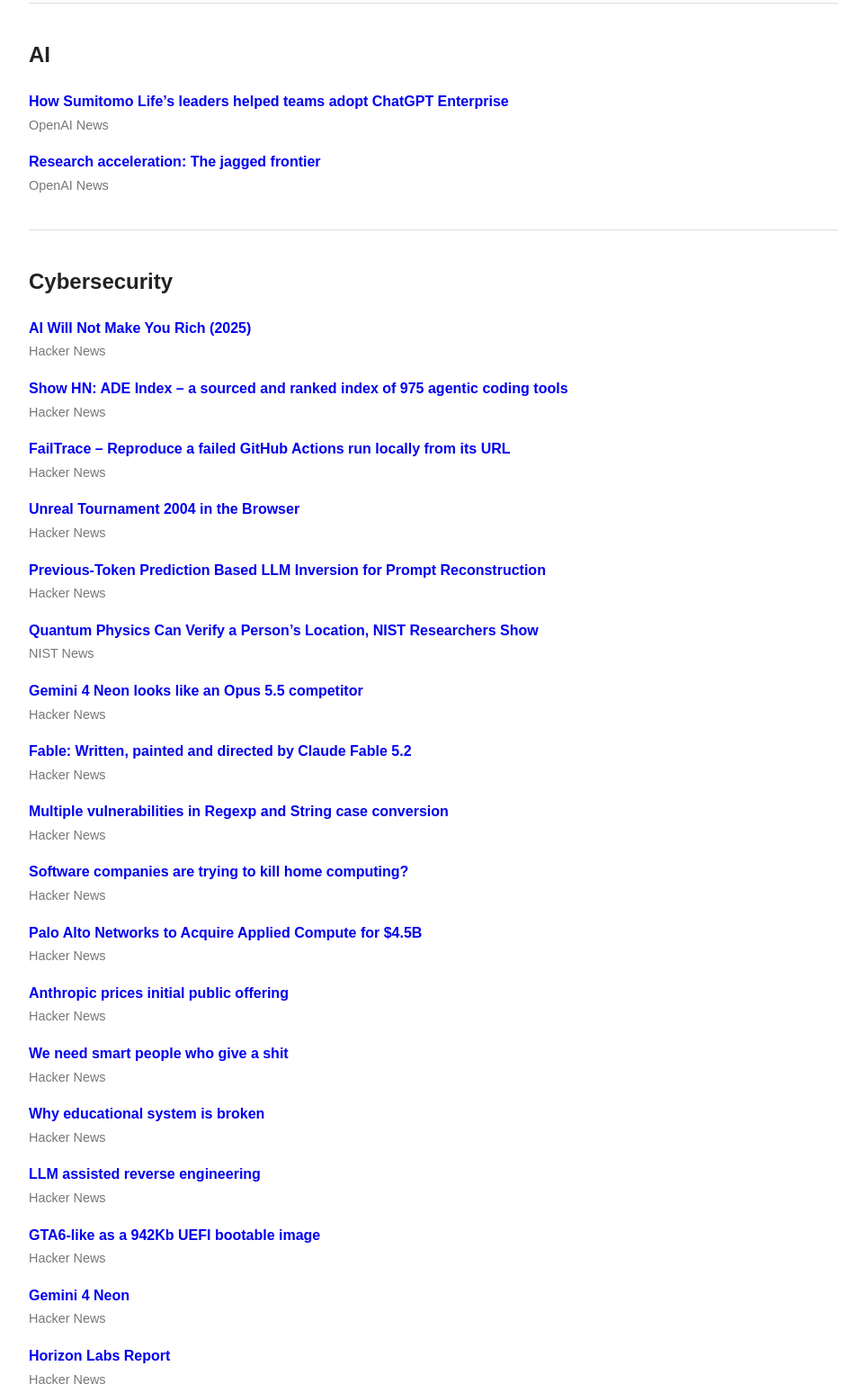
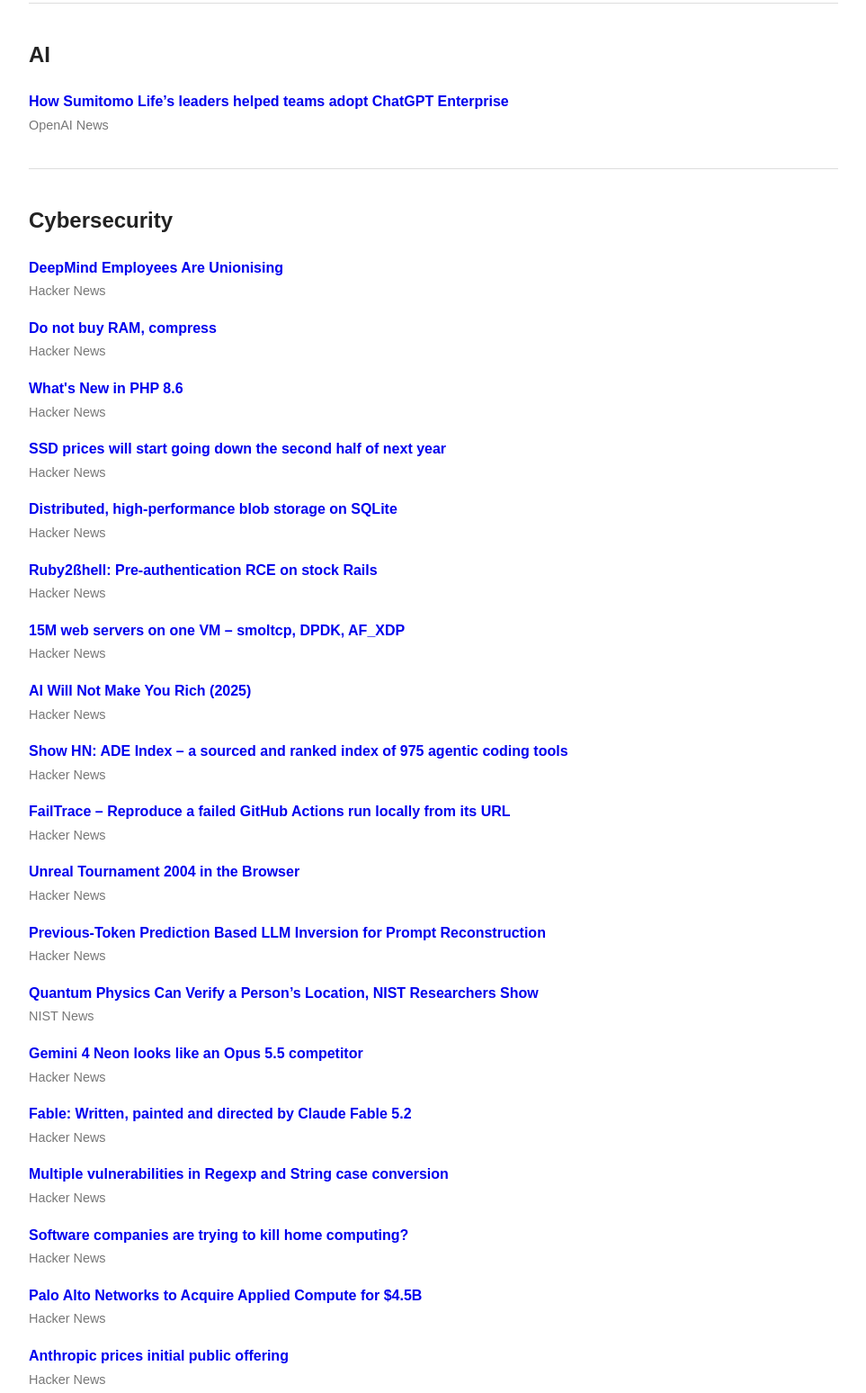
Before and after one commit to Maksim-us/utility-technology-briefing, a plain HTML site: page index.html in a window 1280 px wide. Shown: the part 258-1806 px from the top of the page at 90% size, without its empty margins (158-1121 px from the left). Drawn offline with Linux system fonts and the light colour scheme.

Commit message:
Update briefing 2026-11-19 06:00

```diff
--- a/index.html
+++ b/index.html
@@ -83,16 +83,22 @@ footer {
 Independent briefing covering water utilities, operational technology cybersecurity, GIS,
 artificial intelligence, and enterprise platforms.
 </p>
-<p class="updated">Updated 2026-11-18 19:51 CST</p>
+<p class="updated">Updated 2026-11-19 03:28 CST</p>
 
 <section class="category">
 <h2>AI</h2>
 <div class="article"><a href="https://openai.com/business/customer-stories/sumitomo-life" target="_blank" rel="noopener noreferrer">How Sumitomo Life’s leaders helped teams adopt ChatGPT Enterprise</a><br><span class="source">OpenAI News</span></div>
-<div class="article"><a href="https://openai.com/index/research-acceleration-jagged-frontier" target="_blank" rel="noopener noreferrer">Research acceleration: The jagged frontier</a><br><span class="source">OpenAI News</span></div>
 </section>
 
 <section class="category">
 <h2>Cybersecurity</h2>
+<div class="article"><a href="https://www.gdmunion.co.uk/" target="_blank" rel="noopener noreferrer">DeepMind Employees Are Unionising</a><br><span class="source">Hacker News</span></div>
+<div class="article"><a href="https://curiousbits.nl/blog/do-not-buy-ram-compress/" target="_blank" rel="noopener noreferrer">Do not buy RAM, compress</a><br><span class="source">Hacker News</span></div>
+<div class="article"><a href="https://www.php.net/releases/8.6/en.php" target="_blank" rel="noopener noreferrer">What&#x27;s New in PHP 8.6</a><br><span class="source">Hacker News</span></div>
+<div class="article"><a href="https://www.drivevault.io/blog/when-will-hard-drive-prices-come-down.html" target="_blank" rel="noopener noreferrer">SSD prices will start going down the second half of next year</a><br><span class="source">Hacker News</span></div>
+<div class="article"><a href="https://zerodha.tech/blog/high-performance-distributed-blob-storage/" target="_blank" rel="noopener noreferrer">Distributed, high-performance blob storage on SQLite</a><br><span class="source">Hacker News</span></div>
+<div class="article"><a href="https://verialabs.com/ruby2shell/" target="_blank" rel="noopener noreferrer">Ruby2ßhell: Pre-authentication RCE on stock Rails</a><br><span class="source">Hacker News</span></div>
+<div class="article"><a href="https://kapteko.com/15-million-webservers/" target="_blank" rel="noopener noreferrer">15M web servers on one VM – smoltcp, DPDK, AF_XDP</a><br><span class="source">Hacker News</span></div>
 <div class="article"><a href="https://colossus.com/article/ai-will-not-make-you-rich/" target="_blank" rel="noopener noreferrer">AI Will Not Make You Rich (2025)</a><br><span class="source">Hacker News</span></div>
 <div class="article"><a href="https://adeindex.com/" target="_blank" rel="noopener noreferrer">Show HN: ADE Index – a sourced and ranked index of 975 agentic coding tools</a><br><span class="source">Hacker News</span></div>
 <div class="article"><a href="https://github.com/Ri4dH/failtrace" target="_blank" rel="noopener noreferrer">FailTrace – Reproduce a failed GitHub Actions run locally from its URL</a><br><span class="source">Hacker News</span></div>
@@ -105,12 +111,6 @@ artificial intelligence, and enterprise platforms.
 <div class="article"><a href="https://lateblt.livejournal.com/526188.html" target="_blank" rel="noopener noreferrer">Software companies are trying to kill home computing?</a><br><span class="source">Hacker News</span></div>
 <div class="article"><a href="https://investors.paloaltonetworks.com/news-releases/news-release-details/palo-alto-networks-acquire-applied-compute-bringing-secure-open" target="_blank" rel="noopener noreferrer">Palo Alto Networks to Acquire Applied Compute for $4.5B</a><br><span class="source">Hacker News</span></div>
 <div class="article"><a href="https://www.anthropic.com/news/anthropic-prices-initial-public-offering" target="_blank" rel="noopener noreferrer">Anthropic prices initial public offering</a><br><span class="source">Hacker News</span></div>
-<div class="article"><a href="https://violetpixel.com/blog/2026-11-17-we-need-smart-people-who-give-a-shit/" target="_blank" rel="noopener noreferrer">We need smart people who give a shit</a><br><span class="source">Hacker News</span></div>
-<div class="article"><a href="https://keycybermonk.com/edu" target="_blank" rel="noopener noreferrer">Why educational system is broken</a><br><span class="source">Hacker News</span></div>
-<div class="article"><a href="https://www.slowchronicle.com/posts/llm-assisted-reverse-engineering" target="_blank" rel="noopener noreferrer">LLM assisted reverse engineering</a><br><span class="source">Hacker News</span></div>
-<div class="article"><a href="https://github.com/eklavya-raj/gta6-uefi" target="_blank" rel="noopener noreferrer">GTA6-like as a 942Kb UEFI bootable image</a><br><span class="source">Hacker News</span></div>
-<div class="article"><a href="https://blog.google/innovation-and-ai/models-and-research/gemini-models/introducing-gemini-4-neon/" target="_blank" rel="noopener noreferrer">Gemini 4 Neon</a><br><span class="source">Hacker News</span></div>
-<div class="article"><a href="https://horizon-labs.ai/" target="_blank" rel="noopener noreferrer">Horizon Labs Report</a><br><span class="source">Hacker News</span></div>
 </section>
 
 <footer>
```
